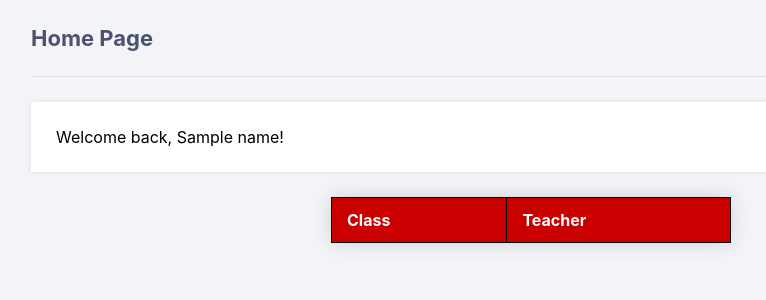
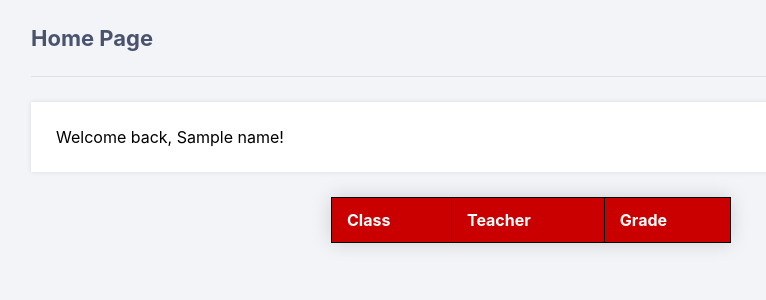
Before and after one commit to Naveen699/finalGrade, a Flask app: template templates/student_home.html in a window 1280 px wide. Shown: the part 60-360 px from the top of the page, without its empty margins (109-875 px from the left). Run offline with Flask 2, Linux system fonts and the light colour scheme; the template is opened without the code that fills it: most values are stand-ins (such as "Sample title", 1, 10 or a date in 2020); lists and menus that the app fills with data are empty; some libraries are stand-ins or nearby versions.

Commit message:
added class grade to table

```diff
--- a/app.py
+++ b/app.py
@@ -44,7 +44,7 @@ def student_home():
 		name = session.get('name', None)
 		student_id = session.get('current_id', None)
 		cursor = mysql.connection.cursor(MySQLdb.cursors.DictCursor)
-		cursor.execute(r"SELECT classes.class_name, teachers.first_name, teachers.last_name FROM classes JOIN teachers ON classes.teacher_id = teachers.teacher_id JOIN students ON students.student_id = '{}' WHERE students.student_id = '{}';".format(student_id, student_id))
+		cursor.execute(r"SELECT classes.class_name, teachers.first_name, teachers.last_name, student_classes.grade FROM classes JOIN teachers ON classes.teacher_id = teachers.teacher_id JOIN student_classes ON classes.class_id = student_classes.class_id WHERE student_classes.student_id = '{}';".format(student_id))
 		account = cursor.fetchall()
 		cursor.execute(r"SELECT COUNT(*) FROM student_classes WHERE student_id ={}".format(student_id))
 		account1 = cursor.fetchone()
--- a/templates/student_home.html
+++ b/templates/student_home.html
@@ -17,7 +17,7 @@
     <tr>
       <th bgcolor='#CA0000 '><b>Class</b></th>
       <th bgcolor='#CA0000 '><b>Teacher</b></th>
-
+      <th bgcolor='#CA0000 '><b>Grade</b></th>
     </tr>
   </thead>
   <tbody>
@@ -25,6 +25,7 @@
     <tr>
       <td class="tg-0lax"><a href="{{url_for('view_student_assignments', class_name=account[i]['class_name'])}}">{{account[i]['class_name']}}</a></td>
       <td class="tg-0lax"> {{account[i]['first_name']}}, {{account[i]['last_name']}}</td>
+      <td class="tg-0lax"> {{account[i]['grade']}}</td>
     </tr>
     {%endfor%}
   </tbody>
```
